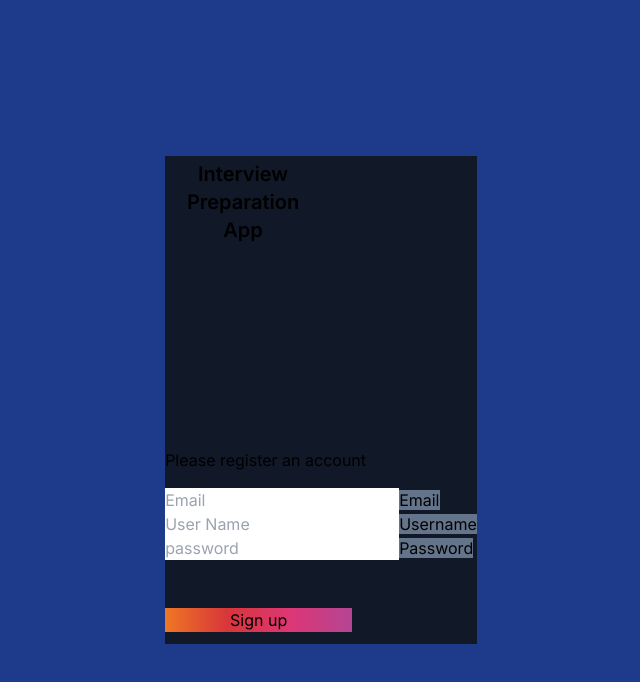
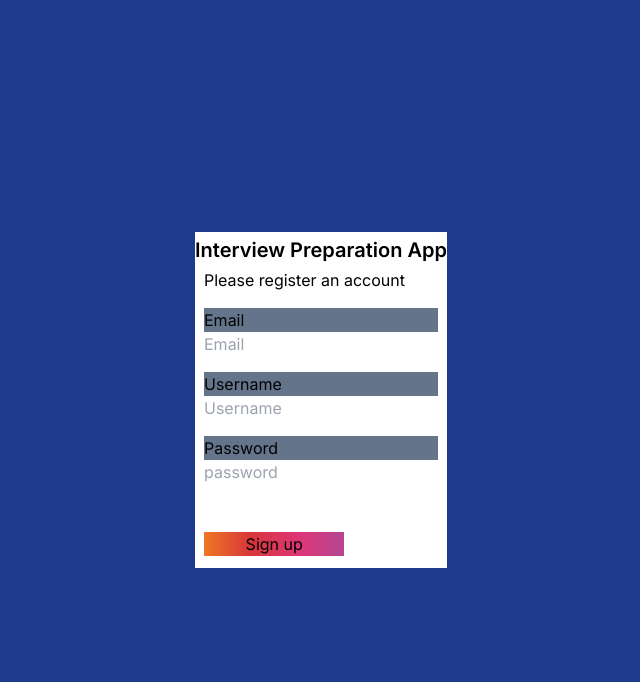
Before and after one commit to nagbayani/InterviewPrepApp, a Next.js app in the folder interview-prep-app/: page /signup in a window 1280 px wide. Shown: the top 682 px of the page, without its empty margins (319-959 px from the left). Built offline with nearby package versions, Linux system fonts and the light colour scheme.

Commit message:
Signup Page

```diff
--- a/interview-prep-app/package.json
+++ b/interview-prep-app/package.json
@@ -35,6 +35,7 @@
     "typescript": "^5",
     "webpack": "^5.91.0",
     "webpack-cli": "^5.1.4",
-    "webpack-node-externals": "^3.0.0"
+    "webpack-node-externals": "^3.0.0",
+    "zod": "^3.23.4"
   }
 }
--- a/interview-prep-app/src/app/actions/auth.tsx
+++ /dev/null
@@ -1,34 +0,0 @@
-import { SignupFormSchema, FormState } from "@/lib/signup-schema";
-import { PrismaClient } from "@prisma/client";
-const prisma = new PrismaClient();
-
-export async function signup(state: FormState, formData: FormData) {
-  // Validate form fields
-  const validatedFields = SignupFormSchema.safeParse({
-    username: formData.get("username"),
-    email: formData.get("email"),
-    password: formData.get("password"),
-  });
-
-  // If any form fields are invalid, return early
-  if (!validatedFields.success) {
-    return {
-      errors: validatedFields.error.flatten().fieldErrors,
-    };
-  }
-  // Prepare data for insertion into database
-  const { username, email, password } = validatedFields.data;
-
-  // Insert the user into the database or call an Auth Library's API
-  const data = await prisma.user.create({
-    data: {
-      username: username,
-      email: email,
-      password: password,
-    },
-  });
-
-  // TODO:
-  // 4. Create user session
-  // 5. Redirect user
-}
--- /dev/null
+++ b/interview-prep-app/src/app/api/auth/index.tsx
@@ -0,0 +1,47 @@
+import { SignupFormSchema } from "@/lib/signup-schema";
+
+export async function authSignUp(formData: FormData) {
+  // Validate form fields
+  const validatedFields = SignupFormSchema.safeParse({
+    username: formData.get("username"),
+    email: formData.get("email"),
+    password: formData.get("password"),
+  });
+
+  // If any form fields are invalid, return early
+  if (!validatedFields.success) {
+    return {
+      errors: validatedFields.error.flatten().fieldErrors,
+    };
+  }
+  // Prepare data for insertion into database
+  const { username, email, password } = validatedFields.data;
+
+  try {
+    // Insert the user into the database or call an Auth Library's API
+    // Make POST request to API route
+    const response = await fetch("/api/signup", {
+      method: "POST",
+      headers: {
+        "Content-Type": "application/json",
+      },
+      body: JSON.stringify({
+        username,
+        email,
+        password,
+      }),
+    });
+
+    if (!response.ok) {
+      throw new Error(response.statusText);
+    }
+
+    return await response.json();
+  } catch (error) {
+    console.error("Sign up failed:", error);
+  }
+
+  // TODO:
+  // 4. Create user session
+  // 5. Redirect user
+}
--- /dev/null
+++ b/interview-prep-app/src/app/api/signup/signup.tsx
@@ -0,0 +1,48 @@
+import { NextApiRequest, NextApiResponse } from "next";
+import { SignupFormSchema, FormState } from "@/lib/signup-schema";
+import prisma from "@/lib/db";
+
+export default async function handler(
+  req: NextApiRequest,
+  res: NextApiResponse
+) {
+  if (req.method === "POST") {
+    const { username, email, password } = JSON.parse(req.body);
+    console.log("Request Body:", req.body);
+
+    // Insert the user into the database
+    try {
+      // check if email exists
+      const existingUserByEmail = await prisma.user.findUnique({
+        where: { email: email },
+      });
+
+      if (existingUserByEmail) {
+        return NextResponse.json({user: null, message: "There is already a user with this email."})
+      }
+
+      // check if username exists
+      const existingUserByUserName = await prisma.user.findUnique({
+        where: { username: username },
+      });
+
+      const createdUser = await prisma.user.create({
+        data: {
+          username: username,
+          email: email,
+          password: password,
+        },
+      });
+
+      return res.status(201).json(createdUser);
+    } catch (error) {
+      console.log(error, "ERROR");
+      return res.status(500).json({
+        message: "An error occurred while creating your account.",
+        error: error,
+      });
+    }
+  } else {
+    return res.status(405).json({ message: "Method not allowed" });
+  }
+}
--- /dev/null
+++ b/interview-prep-app/src/app/api/user/route.ts
@@ -0,0 +1,47 @@
+import { NextResponse } from "next/server";
+import prisma from "@/lib/db";
+
+export async function GET() {
+  return NextResponse.json({ success: true });
+}
+
+export async function POST(req: Request) {
+  try {
+    const body = await req.json();
+    return NextResponse.json(body);
+  } catch (err) {}
+}
+
+export async function POSThandler(req: Request) {
+  // Insert the user into the database
+  try {
+    const body = await req.json();
+    const { username, email, password } = body;
+    console.log("Request Body:", body);
+
+    // check if email exists
+    const existingUserByEmail = await prisma.user.findUnique({
+      where: { email: email },
+    });
+
+    if (existingUserByEmail) {
+      return NextResponse.json(
+        {
+          user: null,
+          message: "User with this email already exists.",
+        },
+        { status: 409 }
+      );
+    }
+
+    const createdUser = await prisma.user.create({
+      data: {
+        username: username,
+        email: email,
+        password: password,
+      },
+    });
+
+    return NextResponse.json(body);
+  } catch (error) {}
+}
--- a/interview-prep-app/src/components/signup-button/signup-button.tsx
+++ b/interview-prep-app/src/components/signup-button/signup-button.tsx
@@ -1,10 +1,10 @@
 "use client";
 
-import { useFormStatus, useFormState } from "react-dom";
+interface SignupButtonProps {
+  pending: boolean;
+}
 
-export function SignupButton() {
-  const { pending } = useFormStatus();
-
+export function SignupButton({ pending }: SignupButtonProps) {
   return (
     <button
       className='mb-3 inline-block w-[60%]'
--- a/interview-prep-app/src/containers/auth-page/signup-form/index.tsx
+++ b/interview-prep-app/src/containers/auth-page/signup-form/index.tsx
@@ -1,72 +1,111 @@
 "use client";
 import React, { useState } from "react";
 import { useFormState } from "react-dom";
-import { signup } from "@/app/actions/auth";
+import { authSignUp } from "@/app/api/auth";
 import { SignupButton } from "@/components/signup-button/signup-button";
 
 export default function SignupForm() {
-  const [state, action] = useFormState(signup, undefined);
+  const [state, action] = useFormState(authSignUp, undefined);
+  const [pending, setPending] = useState(false);
+  const [errors, setErrors] = useState({});
+
+  const [data, setData] = useState({
+    email: "",
+    username: "",
+    password: "",
+  });
+
+  // const router = useRouter();
+
+  const handleInput = (e: React.ChangeEvent<HTMLInputElement>) => {
+    const { name, value } = e.target;
+    setData((prevData) => ({
+      ...prevData,
+      [name]: value,
+    }));
+  };
+
+
+  const handleSubmit = async (e: React.FormEvent) => {
+    e.preventDefault();
+    setPending(true);
+
+    try {
+      await authSignUp(state);
+      // router.push("/dashboard"); // Redirect to dashboard after successful signup
+    } catch (error) {
+      console.error("Sign up failed:", error);
+    } finally {
+      setPending(false);
+    }
+  };
 
   return (
     <div className='flex h-[100vh] items-center justify-center justify-items-center bg-blue-900 '>
-      <div className='signup bg-gray-900'>
+      <div className='flex flex-col items-center bg-white'>
         {/* Left column container */}
         {/* Logo */}
-        <div className='text-center mb-[200px]'>
-          <h4 className='text-center w-[50%] mt-1 pb-1 text-xl font-semibold'>
+        <div className='text-center'>
+          <h4 className='mt-1 pb-1 text-xl font-semibold'>
             Interview Preparation App{" "}
           </h4>
         </div>
 
-        <form action={action}>
+        <form action={action} onSubmit={handleSubmit}>
           <p className='mb-4'>Please register an account</p>
           {/* Email input */}
-          <div className='relative'>
+          <div className='relative flex flex-col mb-4'>
+            <label htmlFor='email' className='bg-slate-500'>
+              Email
+            </label>
             <input
               type='text'
               className=''
               id='email'
               name='email'
               placeholder='Email'
+              value={data.email}
+              onChange={handleInput}
             />
-            <label htmlFor='email' className='bg-slate-500'>
-              Email
-            </label>
           </div>
           {state?.errors?.email && <p>{state.errors.email}</p>}
 
           {/* Username input */}
-          <div className='relative'>
+          <div className='relative flex flex-col mb-4'>
+            <label htmlFor='username' className='bg-slate-500'>
+              Username
+            </label>
             <input
               type='text'
               className=''
               id='username'
               name='username'
-              placeholder='User Name'
+              placeholder='Username'
+              value={data.username}
+              onChange={handleInput}
             />
-            <label htmlFor='username' className='bg-slate-500'>
-              Username
-            </label>
           </div>
           {state?.errors?.username && <p>{state.errors.username}</p>}
 
           {/* Password input */}
-          <div className='relative mb-4'>
-            <input
-              type='password'
-              className=''
-              id='password'
-              placeholder='password'
-            />
+          <div className='flex flex-col relative mb-4'>
             <label htmlFor='password' className='bg-slate-500'>
               Password
             </label>
+            <input
+              type='password'
+              id='password'
+              name='password'
+              placeholder='password'
+              value={data.password}
+              onChange={handleInput}
+            />
           </div>
           {state?.errors?.password && (
             <div>
               <p>Password must:</p>
               <ul>
-                {state.errors.password.map((error) => (
+                {state.errors.password.map((error: string) => (
                   <li key={error}>- {error}</li>
                 ))}
               </ul>
@@ -75,7 +114,7 @@ export default function SignupForm() {
 
           {/* Submit button */}
           <div className='mt-12  justify-center items-center'>
-            <SignupButton />
+            <SignupButton pending={pending} />
           </div>
         </form>
       </div>
--- /dev/null
+++ b/interview-prep-app/src/lib/db.ts
@@ -0,0 +1,15 @@
+import { PrismaClient } from "@prisma/client";
+
+const prismaClientSingleton = () => {
+  return new PrismaClient();
+};
+
+declare global {
+  var prismaGlobal: undefined | ReturnType<typeof prismaClientSingleton>;
+}
+
+const prisma = globalThis.prismaGlobal ?? prismaClientSingleton();
+
+export default prisma;
+
+if (process.env.NODE_ENV !== "production") globalThis.prismaGlobal = prisma;
```
Also changed, not shown: interview-prep-app/src/app/api/auth/login/route.tsx (added), interview-prep-app/src/app/api/auth/signup/route.tsx (deleted), 1 other file (tests, documents, lock files or other folders).
